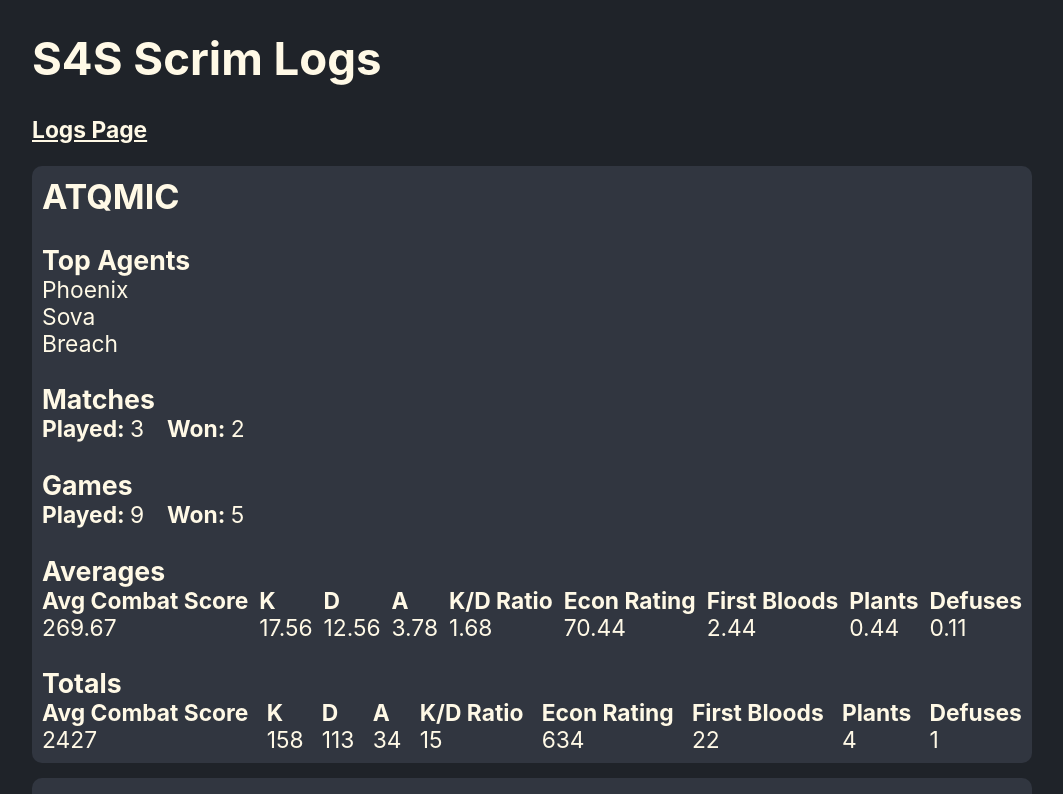
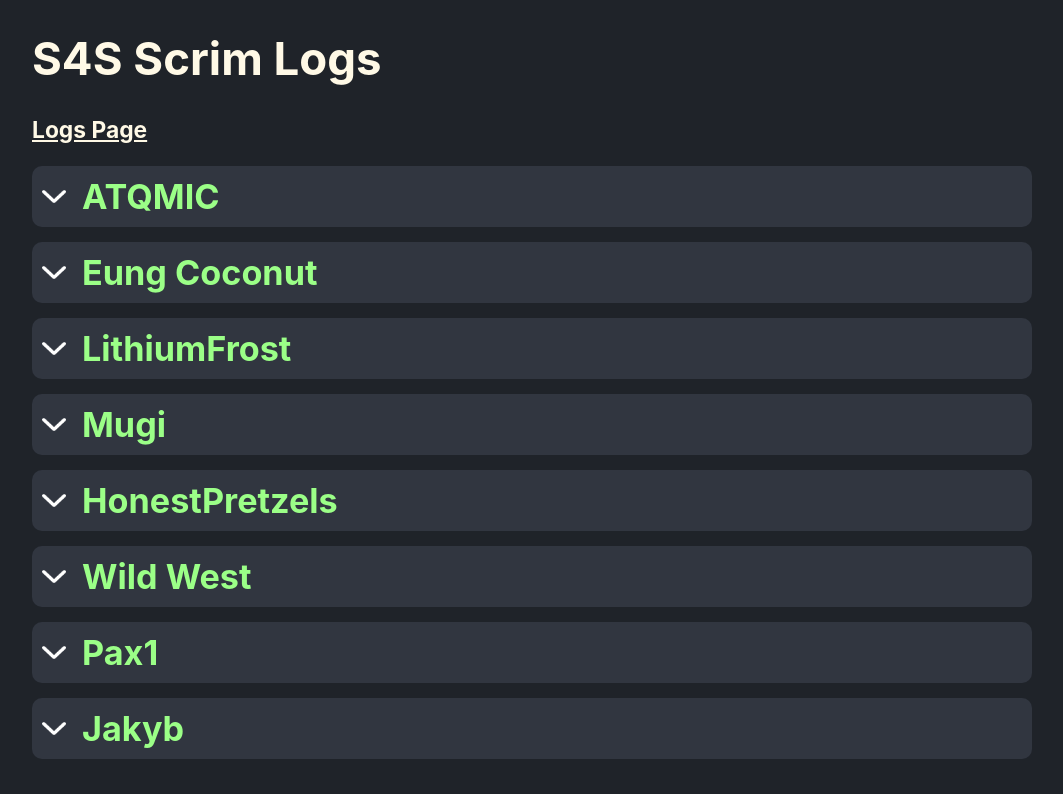
Before and after one commit to jayden-chan/valorant-scrim-logs, a React (Create React App) app: page /valorant-scrim-logs/players in a window 1280 px wide. Shown: the top 794 px of the page, without its empty margins (108-1171 px from the left). Built offline with nearby package versions, Linux system fonts and the light colour scheme; the HTML template or start-up script is replaced by a standard one.

Commit message:
JC: Make player status collapsible

```diff
--- a/src/components/PlayerInfoCard.tsx
+++ b/src/components/PlayerInfoCard.tsx
@@ -1,6 +1,9 @@
-import React from "react";
-import { COL_HEADERS } from "../constants";
+import React, { useState } from "react";
+import { COLORS, COL_HEADERS } from "../constants";
 import { capitalize } from "../util";
+
+import dropdown from "../images/dropdown.png";
+import dropup from "../images/dropup.png";
 
 export interface IPlayerInfoCardProps {
   name: string;
@@ -14,10 +17,23 @@ export interface IPlayerInfoCardProps {
 }
 
 export default function PlayerInfoCard(props: IPlayerInfoCardProps) {
+  const [isExpanded, setIsExpanded] = useState(false);
   return (
     <div className="player-card">
-      <h2>{props.name}</h2>
+      <div className="game-header">
+        <img
+          className="game-dropdown"
+          alt=""
+          onClick={() => setIsExpanded((prev) => !prev)}
+          src={isExpanded ? dropup : dropdown}
+          width="24"
+          height="13"
+        />
+        <h2 style={{ color: COLORS.GREEN }}>{props.name}</h2>
+      </div>
 
+      {isExpanded && (
+        <div>
           <span>
             <h3>Top Agents</h3>
             {Object.entries(props.agents)
@@ -76,5 +92,7 @@ export default function PlayerInfoCard(props: IPlayerInfoCardProps) {
             ))}
           </div>
         </div>
+      )}
+    </div>
   );
 }
--- a/src/constants.ts
+++ b/src/constants.ts
@@ -13,5 +13,5 @@ export const COL_HEADERS = [
 export const COLORS = {
   RED: "#ff5454",
   GREEN: "#9bff87",
-  YELLOW: "yellow"
-}
+  YELLOW: "yellow",
+};
```
Lines whose indentation alone changed are shown as unchanged.
